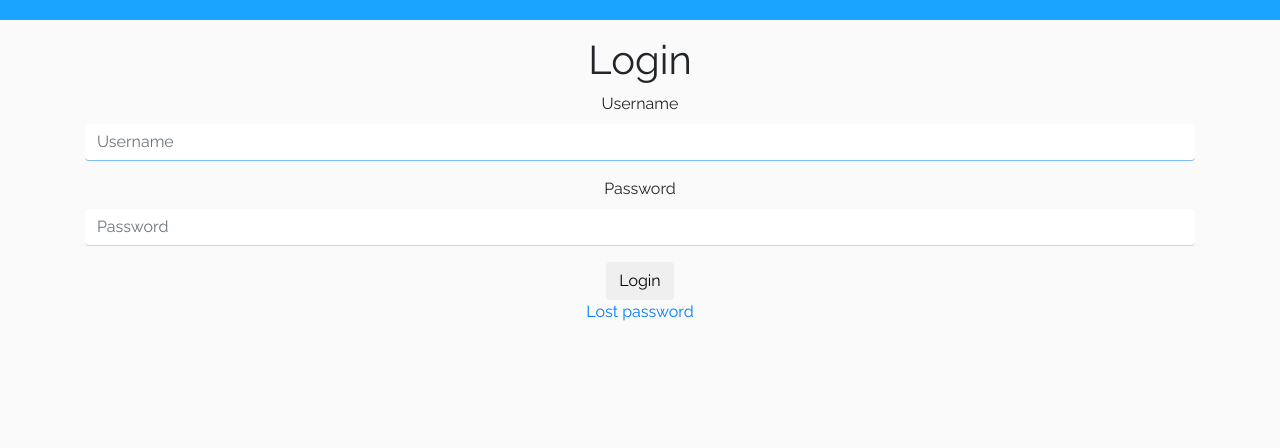
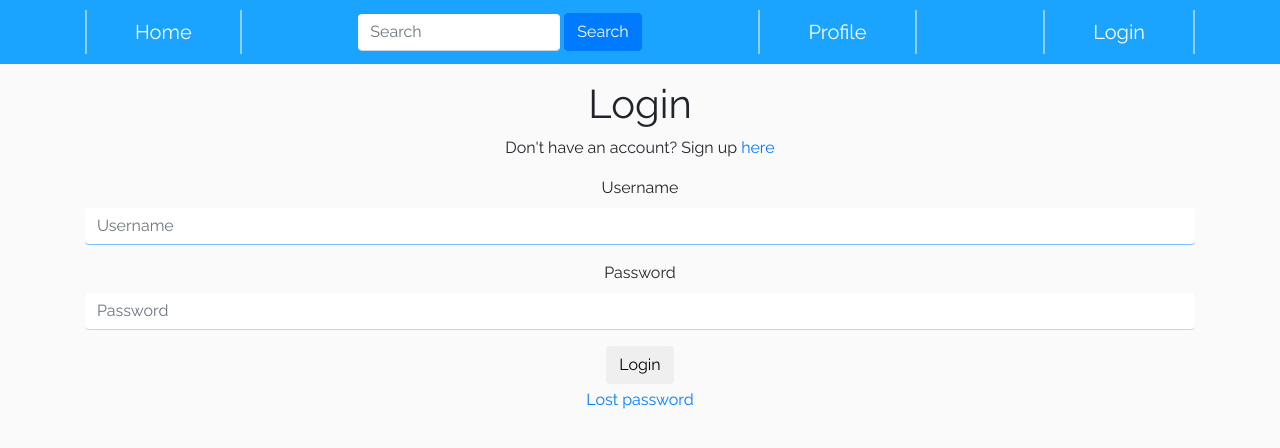
Before and after one commit to SamNgigi/Uzalendo-Api, a Django app: page /login/ in a window 1280 px wide. Shown: the top 448 px of the page. Run offline with Django 3.2, Linux system fonts and the light colour scheme; some libraries are stand-ins or nearby versions.

Commit message:
Alternative solution to login issues

```diff
--- a/accounts_app/templates/registration/login.html
+++ b/accounts_app/templates/registration/login.html
@@ -4,6 +4,7 @@
 
 <div class="text-center">
   <h1>Login</h1>
+  <p>Don't have an account? Sign up <a href="/register/">here</a></p>
   {% if form.errors %}
   <p>Your username and password didn't match. Please try again.</p>
   {% endif %}
@@ -26,7 +27,7 @@
 
   <!-- Assumes you setup the password_reset view in your URLconf -->
 
-  <p>
+  <p class="mt-1">
     <a href="{% url 'password_reset' %}">Lost password</a>
   </p>
 </div>
--- a/post_app/templates/post_app/post_list.html
+++ b/post_app/templates/post_app/post_list.html
@@ -110,7 +110,7 @@
 <!-- Load more note that we actually do not need the href for load more to work. Just the id that jquery will hook onto.-->
 <a href="#" id="loadMore">Load more Posts</a>
 <hr>
-<!-- List of posts >>
-{% include "snippets.html" with list=object_list %} -->
+
+{% include "snippets.html" with list=object_list %}
 
 {% endblock %}
--- a/templates/navbar.html
+++ b/templates/navbar.html
@@ -1,7 +1,7 @@
 <div class="container-fluid cyan">
   <div class="navbar borderYtoX">
 
-    {% if request.user.is_authenticated %}
+
     <a class="nav-link" href="/" style="color:inherit;">Home</a>
     <!-- Search form -->
     <div class="search-snippet">
@@ -9,8 +9,10 @@
     </div>
 
     <a class="nav-link" href="{% url 'accounts:user_details' username=request.user %}" style="color:inherit;">Profile</a>
-
-    <a class="nav-link" href="/login/" style="color:inherit;">Logout</a>
+  {% if request.user.is_authenticated %}
+    <a class="nav-link" href="/logout/" style="color:inherit;">Logout</a>
+    {% else %}
+      <a class="nav-link" href="/login/" style="color:inherit;">Login</a>
     {% endif %}
 
   </div>
```
Also changed, not shown: post_app/views.py (+6 -3 lines).
